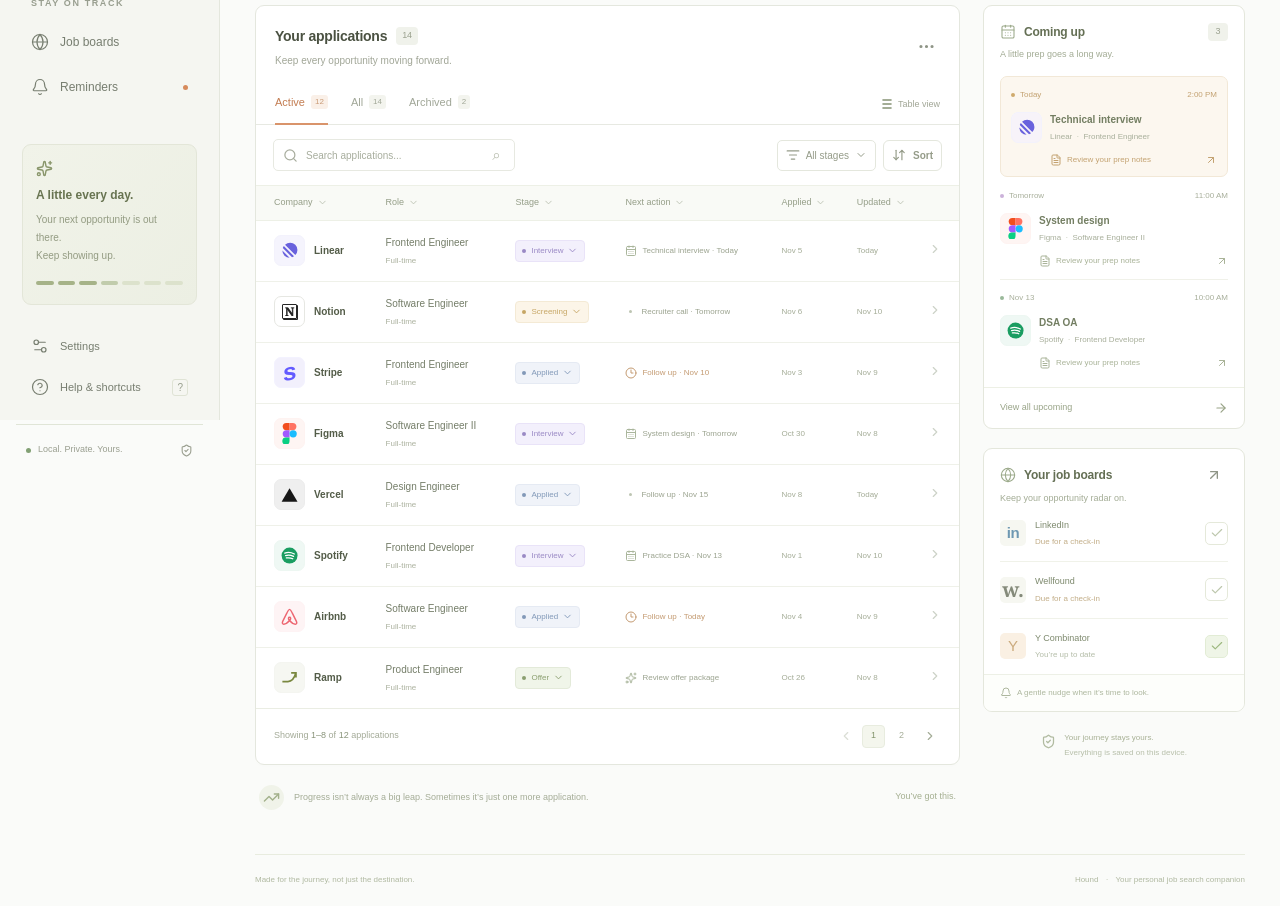
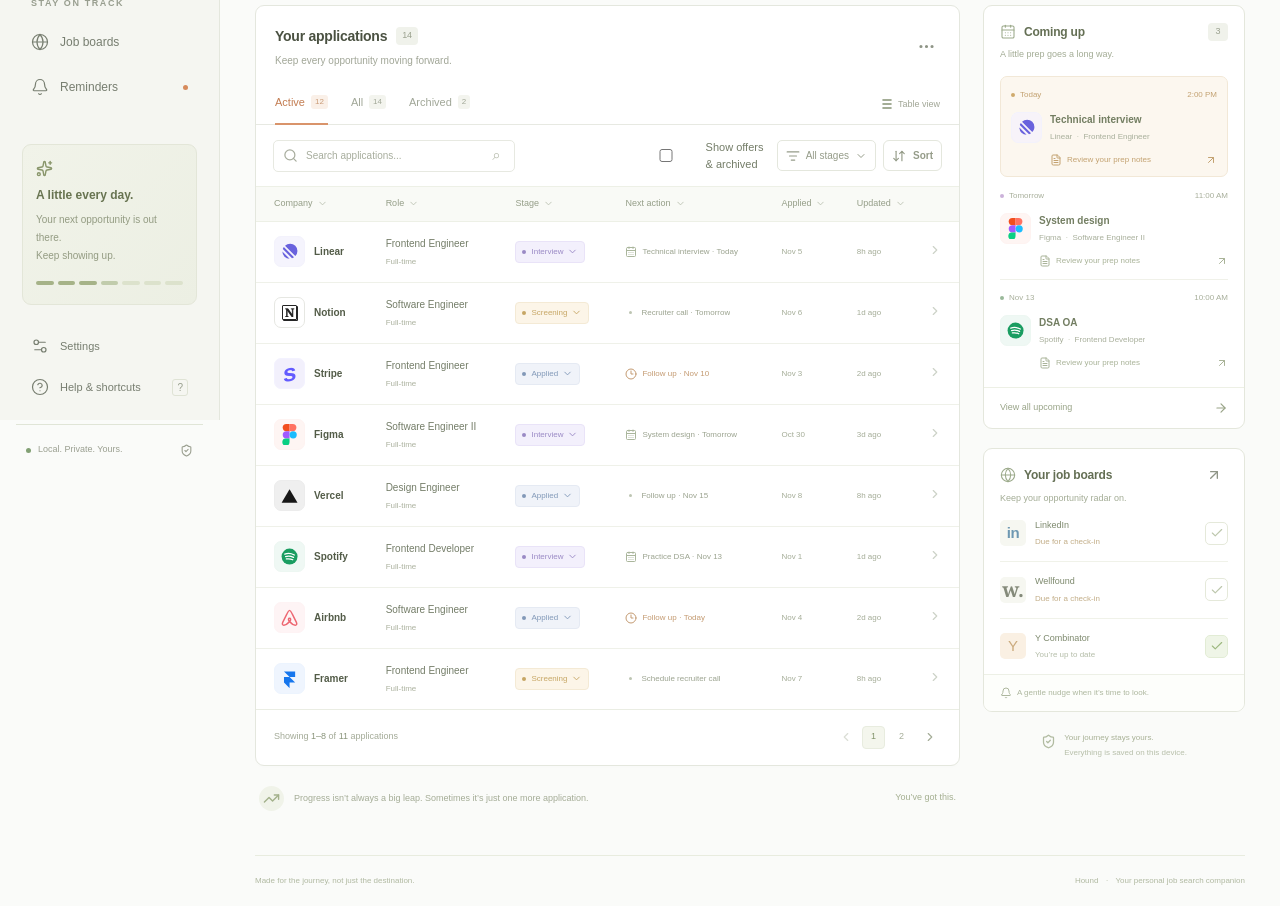
Before and after one commit to imayushsawant/Hound, a React (Vite) app: page / in a window 1280 px wide. Shown: the part 380-1286 px from the top of the page. Built offline with nearby package versions, Linux system fonts and the light colour scheme.

Commit message:
feat(ui): implement active applications table filters, relative time, and streamlined add application flow

```diff
--- a/src/App.tsx
+++ b/src/App.tsx
@@ -59,6 +59,7 @@ import {
   isoDate,
   nextAction,
   readStore,
+  relativeLastUpdated,
   roundTypes,
   stages,
   uid,
@@ -153,7 +154,10 @@ function App() {
   }, [toast]);
   useEffect(() => {
     const listener = (e: KeyboardEvent) => {
-      if (e.ctrlKey && e.shiftKey && e.key.toLowerCase() === "j") {
+      if (
+        (e.ctrlKey && e.key.toLowerCase() === "n" && !e.shiftKey && !e.altKey && !e.metaKey) ||
+        (e.ctrlKey && e.shiftKey && e.key.toLowerCase() === "j")
+      ) {
         e.preventDefault();
         setModal("application");
       }
@@ -852,6 +856,12 @@ function App() {
           onClose={() => setModal(null)}
         >
           <div className="shortcut-row">
+            <span>Add an application</span>
+            <span>
+              <kbd>Ctrl</kbd> + <kbd>N</kbd>
+            </span>
+          </div>
+          <div className="shortcut-row">
             <span>Quick-add an application</span>
             <span>
               <kbd>Ctrl</kbd> + <kbd>Shift</kbd> + <kbd>J</kbd>
@@ -999,36 +1009,62 @@ function ApplicationsTable({
   compact?: boolean;
 }) {
   const [tab, setTab] = useState("Active");
+  const [includeInactive, setIncludeInactive] = useState(false);
   const [stage, setStage] = useState("All stages");
   const [sort, setSort] = useState<{ key: string; asc: boolean }>({ key: "default", asc: true });
   const [page, setPage] = useState(0);
   const [filterOpen, setFilterOpen] = useState(false);
   const rowsPerPage = compact ? 8 : 10;
-  useEffect(() => setPage(0), [query, tab, stage]);
+  useEffect(() => setPage(0), [query, tab, stage, includeInactive]);
   const results = useMemo(
     () =>
       store.applications
         .filter((a) => {
-          const company = store.companies.find((c) => c.id === a.companyId)!;
-          return (
-            (tab === "All" ||
-              (tab === "Active" && isActive(a)) ||
-              (tab === "Archived" && !isActive(a))) &&
-            (stage === "All stages" || a.stage === stage) &&
-            `${company.name} ${a.role} ${a.location}`.toLowerCase().includes(query.toLowerCase())
-          );
+          const company = store.companies.find((c) => c.id === a.companyId);
+          const companyName = company?.name || "";
+          // By default on Dashboard: active applications exclude Rejected, Withdrawn, and Offer unless toggled
+          const isTerminalOffer = a.stage === "Offer";
+          const isInactive = !isActive(a); // Rejected, Withdrawn
+          const matchesActiveRule = includeInactive || (!isInactive && !isTerminalOffer);
+
+          const matchesTab =
+            tab === "All" ||
+            (tab === "Active" && matchesActiveRule) ||
+            (tab === "Archived" && !matchesActiveRule);
+
+          const matchesStage = stage === "All stages" || a.stage === stage;
+          const matchesQuery = `${companyName} ${a.role} ${a.location}`
+            .toLowerCase()
+            .includes(query.toLowerCase());
+
+          return matchesTab && matchesStage && matchesQuery;
         })
         .sort((a, b) => {
           if (sort.key === "default") return 0;
-          const get = (x: Application) =>
-            sort.key === "company"
-              ? store.companies.find((c) => c.id === x.companyId)!.name
-              : sort.key === "action"
-                ? nextAction(x)
-                : String(x[sort.key as keyof Application]);
+          const get = (x: Application) => {
+            if (sort.key === "company") {
+              return store.companies.find((c) => c.id === x.companyId)?.name || "";
+            }
+            if (sort.key === "action") {
+              return nextAction(x);
+            }
+            if (sort.key === "stage") {
+              return x.stage;
+            }
+            if (sort.key === "role") {
+              return x.role;
+            }
+            if (sort.key === "applied") {
+              return x.applied;
+            }
+            if (sort.key === "updated") {
+              return x.updated;
+            }
+            return String(x[sort.key as keyof Application] || "");
+          };
           return get(a).localeCompare(get(b)) * (sort.asc ? 1 : -1);
         }),
-    [store, query, tab, stage, sort],
+    [store, query, tab, stage, sort, includeInactive],
   );
   const safePage = Math.min(page, Math.max(0, Math.ceil(results.length / rowsPerPage) - 1));
   const changeSort = (key: string) => setSort((s) => ({ key, asc: s.key === key ? !s.asc : true }));
@@ -1091,6 +1127,26 @@ function ApplicationsTable({
           )}
         </label>
         <div className="table-toolbar-actions">
+          <label
+            style={{
+              display: "inline-flex",
+              alignItems: "center",
+              gap: "6px",
+              fontSize: "11px",
+              color: "#747d68",
+              cursor: "pointer",
+              userSelect: "none",
+              marginRight: "6px",
+            }}
+          >
+            <input
+              type="checkbox"
+              checked={includeInactive}
+              onChange={(e) => setIncludeInactive(e.target.checked)}
+              style={{ cursor: "pointer", accentColor: "#6c8452" }}
+            />
+            <span>Show offers & archived</span>
+          </label>
           <label className={`filter-select ${stage !== "All stages" ? "filter-selected" : ""}`}>
             <ListFilter size={14} />
             <span>{stage}</span>
@@ -1213,7 +1269,9 @@ function ApplicationsTable({
                     </span>
                   </td>
                   <td className="date-cell">{formatDate(a.applied)}</td>
-                  <td className="date-cell">{dayLabel(a.updated)}</td>
+                  <td className="date-cell" title={formatDate(a.updated)}>
+                    {relativeLastUpdated(a.updated)}
+                  </td>
                   <td>
                     <button className="row-arrow" aria-label={`Open ${c.name} ${a.role}`}>
                       <ChevronRight size={14} />
@@ -1516,14 +1574,16 @@ function ApplicationModal({
 }) {
   const [companyName, setCompanyName] = useState(initialCompany);
   const [role, setRole] = useState("");
+  const [stage, setStage] = useState<Stage>("Applied");
+  const [showMore, setShowMore] = useState(false);
+  const [url, setUrl] = useState("");
+  const [source, setSource] = useState("Company website");
   const [location, setLocation] = useState("");
   const [mode, setMode] = useState("Full-time");
-  const [source, setSource] = useState("Company website");
-  const [stage, setStage] = useState<Stage>("Applied");
   const [applied, setApplied] = useState(isoDate());
-  const [url, setUrl] = useState("");
   const [resume, setResume] = useState("");
   const [action, setAction] = useState("");
+
   const submit = (e: FormEvent) => {
     e.preventDefault();
     if (!companyName.trim() || !role.trim()) return;
@@ -1547,7 +1607,7 @@ function ApplicationModal({
         mode,
         source,
         stage,
-        applied,
+        applied: applied || isoDate(),
         updated: isoDate(),
         url,
         resume,
@@ -1570,10 +1630,11 @@ function ApplicationModal({
     >
       <form onSubmit={submit}>
         <div className="form-grid">
-          <label>
+          <label className="full-width">
             Company <span>*</span>
             <input
               required
+              autoFocus
               list="company-suggestions"
               placeholder="e.g. Linear"
               value={companyName}
@@ -1595,55 +1656,45 @@ function ApplicationModal({
             />
           </label>
           <label>
-            Location
-            <input
-              placeholder="e.g. San Francisco or Remote"
-              value={location}
-              onChange={(e) => setLocation(e.target.value)}
-            />
-          </label>
-          <label>
-            Work mode
-            <select value={mode} onChange={(e) => setMode(e.target.value)}>
-              <option>Full-time</option>
-              <option>Internship</option>
-            </select>
-          </label>
-          <label>
-            Stage
+            Status
             <select value={stage} onChange={(e) => setStage(e.target.value as Stage)}>
               {stages.map((s) => (
                 <option key={s}>{s}</option>
               ))}
             </select>
           </label>
-          <label>
-            Applied date
-            <input
-              type="date"
-              required
-              value={applied}
-              onChange={(e) => setApplied(e.target.value)}
-            />
-          </label>
-          <label>
-            Source
-            <select value={source} onChange={(e) => setSource(e.target.value)}>
-              {["Company website", "LinkedIn", "Wellfound", "Referral", "Recruiter", "Other"].map(
-                (s) => (
-                  <option key={s}>{s}</option>
-                ),
-              )}
-            </select>
-          </label>
-          <label>
-            Resume used
-            <input
-              placeholder="e.g. Resume_Frontend.pdf"
-              value={resume}
-              onChange={(e) => setResume(e.target.value)}
-            />
-          </label>
+
+          <div className="full-width" style={{ marginTop: "4px" }}>
+            <button
+              type="button"
+              className="text-link"
+              onClick={() => setShowMore(!showMore)}
+              style={{
+                display: "inline-flex",
+                alignItems: "center",
+                gap: "6px",
+                fontSize: "11px",
+                fontWeight: 600,
+                color: "#6c8452",
+                background: "transparent",
+                border: "none",
+                cursor: "pointer",
+                padding: "4px 0",
+              }}
+            >
+              <ChevronDown
+                size={14}
+                style={{
+                  transform: showMore ? "rotate(180deg)" : "none",
+                  transition: "transform 0.15s ease",
+                }}
+              />
+              {showMore ? "Fewer details" : "More details"}
+            </button>
+          </div>
+
+          {showMore && (
+            <>
               <label className="full-width">
                 Job posting URL
                 <input
@@ -1653,6 +1704,52 @@ function ApplicationModal({
                   onChange={(e) => setUrl(e.target.value)}
                 />
               </label>
+              <label>
+                Source
+                <select value={source} onChange={(e) => setSource(e.target.value)}>
+                  {[
+                    "Company website",
+                    "LinkedIn",
+                    "Wellfound",
+                    "Referral",
+                    "Recruiter",
+                    "Other",
+                  ].map((s) => (
+                    <option key={s}>{s}</option>
+                  ))}
+                </select>
+              </label>
+              <label>
+                Location
+                <input
+                  placeholder="e.g. San Francisco or Remote"
+                  value={location}
+                  onChange={(e) => setLocation(e.target.value)}
+                />
+              </label>
+              <label>
+                Work mode
+                <select value={mode} onChange={(e) => setMode(e.target.value)}>
+                  <option>Full-time</option>
+                  <option>Internship</option>
+                </select>
+              </label>
+              <label>
+                Applied date
+                <input
+                  type="date"
+                  value={applied}
+                  onChange={(e) => setApplied(e.target.value)}
+                />
+              </label>
+              <label className="full-width">
+                Resume used
+                <input
+                  placeholder="e.g. Resume_Frontend.pdf"
+                  value={resume}
+                  onChange={(e) => setResume(e.target.value)}
+                />
+              </label>
               <label className="full-width">
                 Next action <span className="optional">Optional</span>
                 <input
@@ -1662,6 +1759,8 @@ function ApplicationModal({
                 />
                 <small>We’ll automatically remind you to follow up 7 days after applying.</small>
               </label>
+            </>
+          )}
         </div>
         <div className="modal-footer">
           <span>
--- a/src/data.ts
+++ b/src/data.ts
@@ -5,6 +5,9 @@ export const stages = [
   "Offer",
   "Rejected",
   "Withdrawn",
+  "Saved",
+  "OA",
+  "Ghosted",
 ] as const;
 export type Stage = (typeof stages)[number];
 export const roundTypes = [
@@ -86,6 +89,27 @@ export const dayLabel = (date: string) => {
   if (date.slice(0, 10) === isoDate()) return "Today";
   if (date.slice(0, 10) === isoDate(1)) return "Tomorrow";
   return formatDate(date);
+};
+export const relativeLastUpdated = (date: string) => {
+  if (!date) return "—";
+  const targetDate = new Date(date.length === 10 ? `${date}T00:00:00` : date);
+  const now = new Date();
+  const diffMs = now.getTime() - targetDate.getTime();
+  if (isNaN(diffMs)) return "—";
+  const diffSec = Math.floor(diffMs / 1000);
+  if (diffSec < 60) return "just now";
+  const diffMin = Math.floor(diffSec / 60);
+  if (diffMin < 60) return `${diffMin}m ago`;
+  const diffHours = Math.floor(diffMin / 60);
+  if (diffHours < 24) return `${diffHours}h ago`;
+  const diffDays = Math.floor(diffHours / 24);
+  if (diffDays < 7) return `${diffDays}d ago`;
+  const diffWeeks = Math.floor(diffDays / 7);
+  if (diffWeeks < 4) return `${diffWeeks}w ago`;
+  const diffMonths = Math.floor(diffDays / 30);
+  if (diffMonths < 12) return `${diffMonths}mo ago`;
+  const diffYears = Math.floor(diffDays / 365);
+  return `${diffYears}y ago`;
 };
 export const isActive = (a: Application) => !["Rejected", "Withdrawn"].includes(a.stage);
 export const followUpDate = (a: Application) => {
--- a/src/index.css
+++ b/src/index.css
@@ -1056,6 +1056,21 @@ kbd {
   color: #8299b8;
   border-color: #e5eaf3;
 }
+.stage-saved {
+  background: #f4f5ef;
+  color: #8e9680;
+  border-color: #e4e7db;
+}
+.stage-oa {
+  background: #fdf5ea;
+  color: #c79e56;
+  border-color: #f5e8d3;
+}
+.stage-ghosted {
+  background: #f0f0ee;
+  color: #92928c;
+  border-color: #e2e2dc;
+}
 .stage-screening {
   background: #fcf5e8;
   color: #c6a664;
```
Lines whose indentation alone changed are shown as unchanged.
